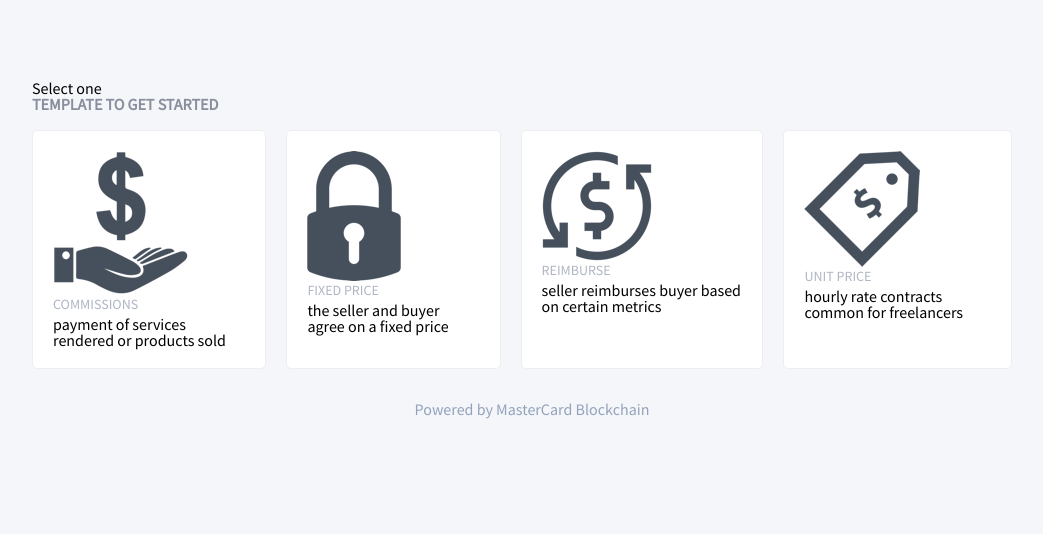
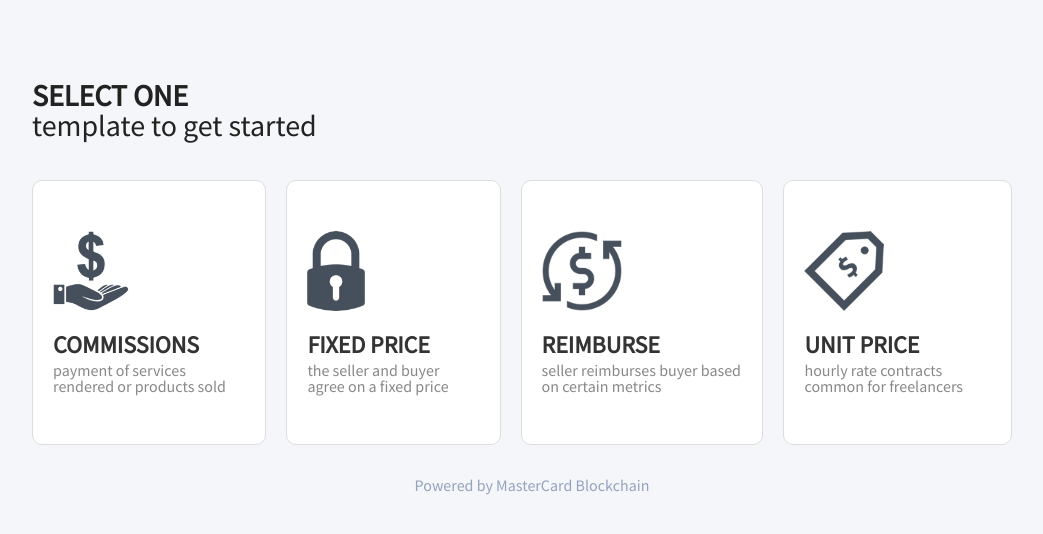
Before and after one commit to macalinao/fineprint, a React (Create React App) app: page / in a window 1280 px wide. Shown: the top 534 px of the page, without its empty margins (108-1151 px from the left). Built offline with nearby package versions, Linux system fonts and the light colour scheme.

Commit message:
selector done

```diff
--- a/src/App.css
+++ b/src/App.css
@@ -553,12 +553,40 @@ input {
 .template {
   margin-right: 20px;
   background-color: #fff;
-  padding: 20px;
-  border-radius: 5px;
-  border: 1px solid #eee;
+  padding: 50px 20px;
+  border-radius: 10px;
+  border: 1px solid #ddd;
   cursor: pointer;
+}
+
+.template img {
+  height: 80px;
+  margin-bottom: 20px;
 }
 
 .template h3 {
   text-transform: uppercase;
+  font-size: 24px;
+  color: #333;
+  font-weight: bold;
 }
+
+.template p {
+  font-size: 16px;
+  color: #888;
+}
+
+.selectorPage h1 {
+  text-transform: uppercase;
+  color: #222;
+  font-size: 30px;
+  font-weight: bold;
+}
+
+.selectorPage h2 {
+  text-transform: lowercase;
+  color: #222;
+  font-size: 30px;
+  font-weight: normal;
+  margin-bottom: 40px;
+}
--- a/src/App.js
+++ b/src/App.js
@@ -408,7 +408,7 @@ class App extends Component<Props, State> {
 
   _renderSelector() {
     return (
-      <div>
+      <div className="selectorPage">
         <h1>Select one</h1>
         <h2>template to get started</h2>
         <div className="templates">
```
